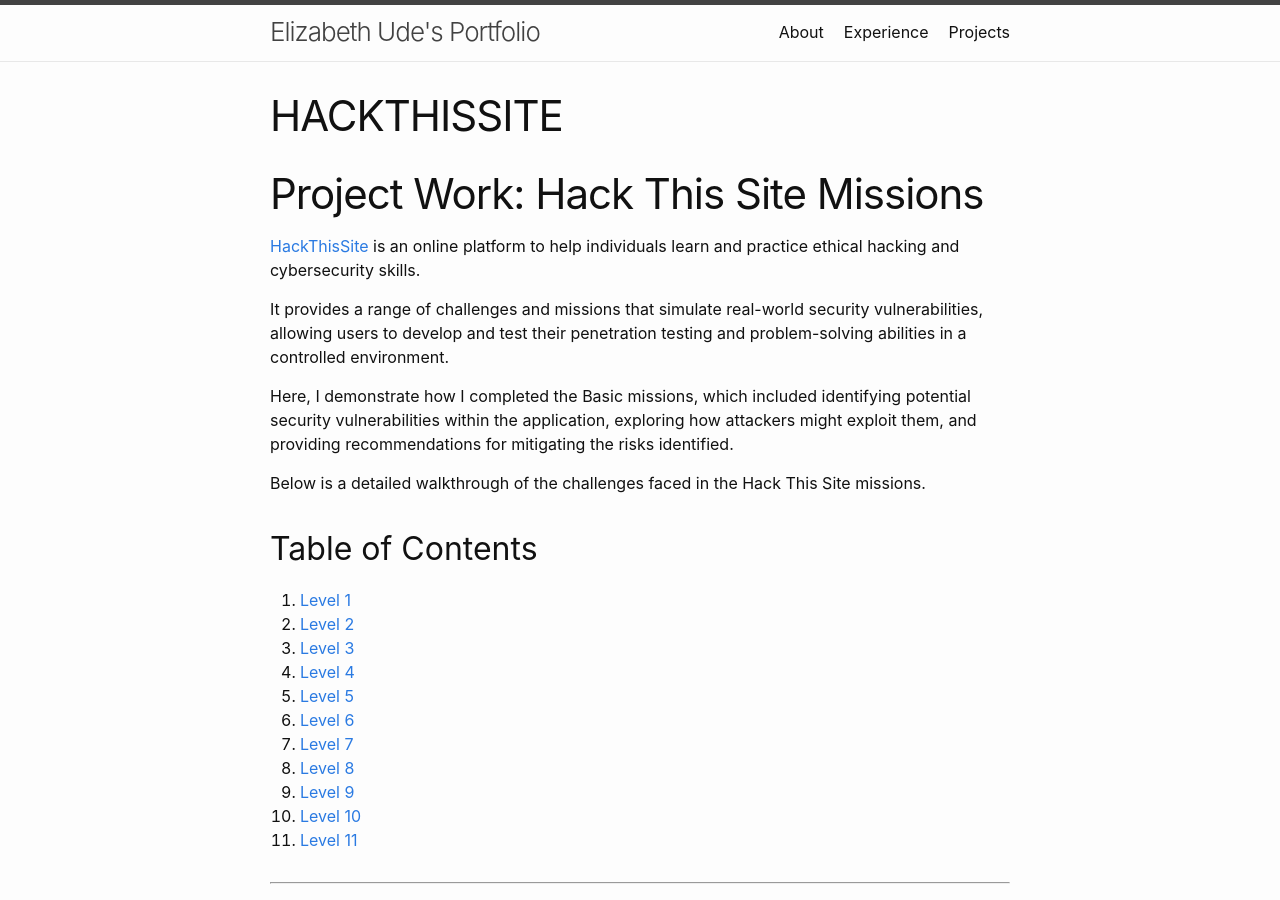
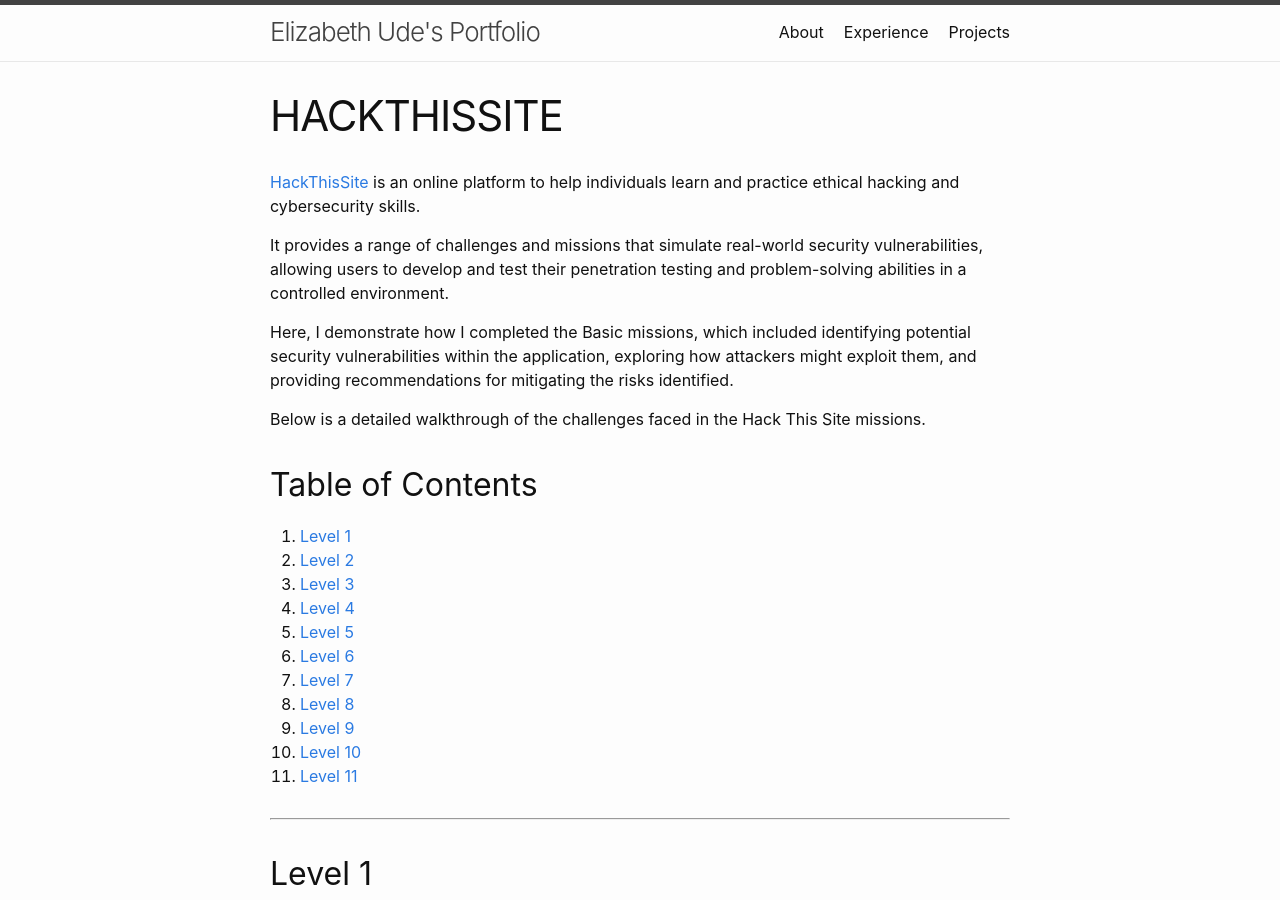
Before and after one commit to elizabethude/portfolio, a Jekyll site: the page built from hackthissite.md, in a window 1280 px wide and 900 px high. Built offline with Jekyll 4.4.1, drawn with Linux system fonts in a browser that asks for light colours.

Commit message:
Update hackthissite.md

```diff
--- a/hackthissite.md
+++ b/hackthissite.md
@@ -3,8 +3,6 @@ layout: page
 title: HACKTHISSITE
 
 ---
-
-# Project Work: Hack This Site Missions
 
 
 [HackThisSite](https://www.hackthissite.org/) is an online platform to help individuals learn and practice ethical hacking and cybersecurity skills.
```
